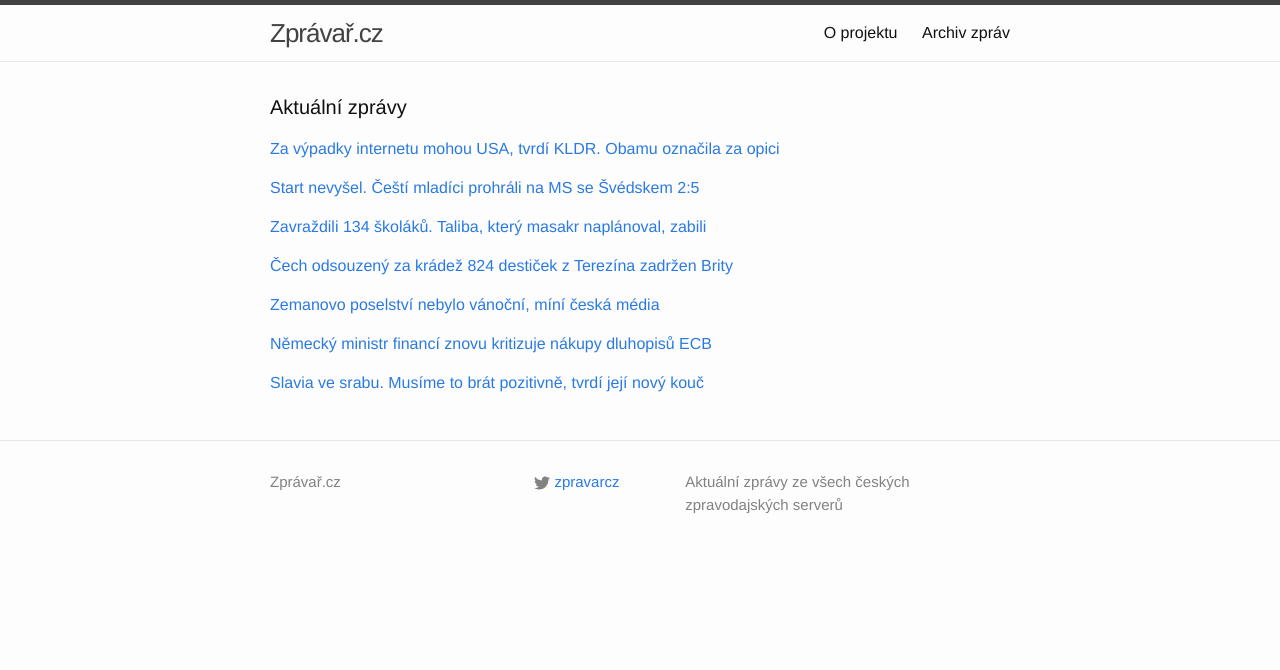
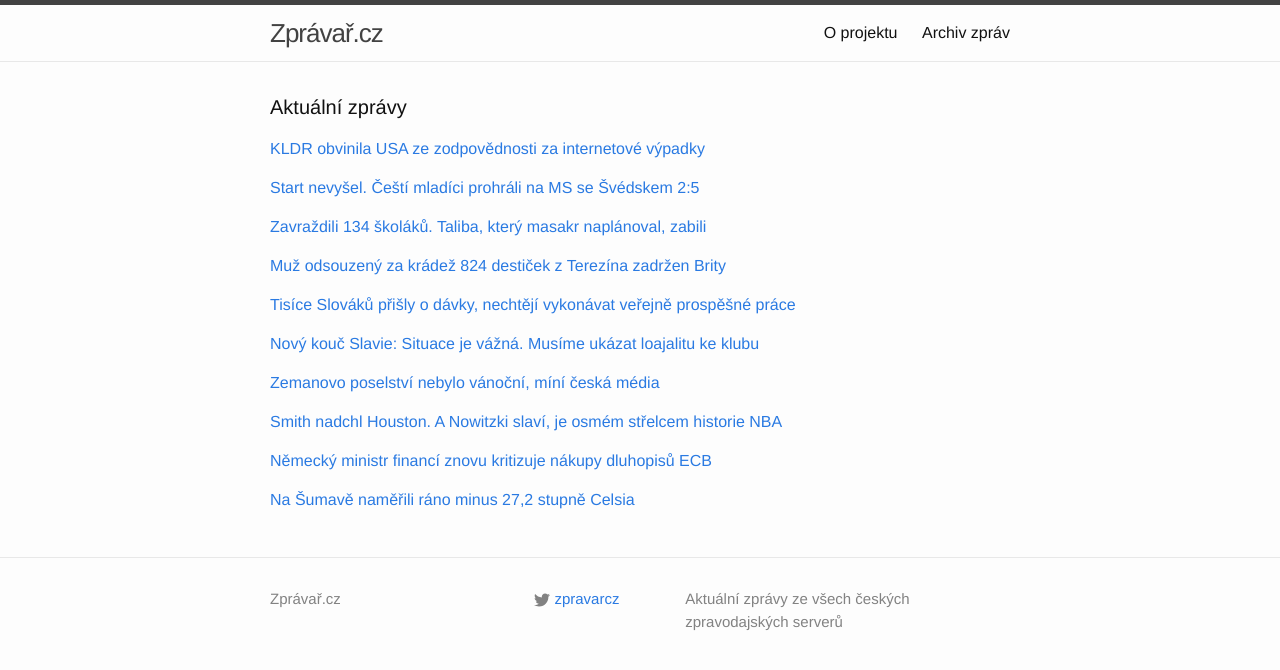
Before and after one commit to adliska/zpravar, a Jekyll site: the page built from index.html, in a window 1280 px wide. Shown: the top 670 px of the page. Built offline with Jekyll 4.4.1, drawn with Linux system fonts in a browser that asks for light colours.

Commit message:
zpravar news update

```diff
--- a/index.html
+++ b/index.html
@@ -5,9 +5,10 @@ layout: default
 <div class="home">
     <h1 class="page-heading">Aktuální zprávy</h1>
 
-<p><a href="javascript:;" onclick="toggle_visibility('zpravy0')">Za výpadky internetu mohou USA, tvrdí KLDR. Obamu označila za opici</a></p>
+<p><a href="javascript:;" onclick="toggle_visibility('zpravy0')">KLDR obvinila USA ze zodpovědnosti za internetové výpadky</a></p>
 <div id="zpravy0" style="display:none">
 <ul>
+<li><a href=http://e-svet.e15.cz/internet/kldr-obvinila-usa-ze-zodpovednosti-za-internetove-vypadky-1148800>KLDR obvinila USA ze zodpovědnosti za internetové výpadky - e-svet.e15.cz</a></li>
 <li><a href=http://www.ceskatelevize.cz/ct24/svet/296504-za-vypadky-internetu-mohou-usa-tvrdi-kldr-obamu-oznacila-za-opici/>Za výpadky internetu mohou USA, tvrdí KLDR. Obamu označila za opici - www.ceskatelevize.cz</a></li>
 <li><a href=http://www.novinky.cz/zahranicni/svet/357280-kldr-obvinila-usa-z-vypadku-internetu-pridala-rasisticke-urazky-obamy.html>KLDR obvinila USA z výpadku internetu, přidala rasistické urážky Obamy - www.novinky.cz</a></li>
 <li><a href=http://www.ceskenoviny.cz/zpravy/zpravy/kldr-oznacila-obamu-za-opici-z-tropickeho-lesa/1162655>KLDR označila Obamu za "opici z tropického lesa" - www.ceskenoviny.cz</a></li>
@@ -37,35 +38,61 @@ layout: default
 <li><a href=http://zpravy.aktualne.cz/zahranici/ve-skole-umrelo-150-lidi-muze-ktery-utok-planoval-zabili/r~a1bd058c8d9611e490f70025900fea04/>Ve škole umřelo 150 lidí. Muže, který útok plánoval, zabili - zpravy.aktualne.cz</a></li>
 <li><a href=http://zpravy.idnes.cz/pakistan-zastrelil-jednoho-z-velitelu-talibanu-saddama-pib-/zahranicni.aspx?c=A141227_074656_zahranicni_cen>Pákistán oznámil smrt velitele Talibanu, který naplánoval útok na školu - zpravy.idnes.cz</a></li>
 </ul>
-</div><p><a href="javascript:;" onclick="toggle_visibility('zpravy3')">Čech odsouzený za krádež 824 destiček z Terezína zadržen Brity</a></p>
+</div><p><a href="javascript:;" onclick="toggle_visibility('zpravy3')">Muž odsouzený za krádež 824 destiček z Terezína zadržen Brity</a></p>
 <div id="zpravy3" style="display:none">
 <ul>
+<li><a href=http://www.tyden.cz/rubriky/domaci/krimi/muz-odsouzeny-za-kradez-824-desticek-z-terezina-zadrzen-brity_328409.html>Muž odsouzený za krádež 824 destiček z Terezína zadržen Brity - www.tyden.cz</a></li>
 <li><a href=http://www.tyden.cz/rubriky/domaci/krimi/cech-odsouzeny-za-kradez-824-desticek-z-terezina-zadrzen-brity_328409.html>Čech odsouzený za krádež 824 destiček z Terezína zadržen Brity - www.tyden.cz</a></li>
 <li><a href=http://zpravy.idnes.cz/britove-zadrzeli-muze-ktery-ma-podminku-za-zmizeni-desticek-v-terezine-1no-/krimi.aspx?c=A141227_085113_krimi_cen>Britové zadrželi muže odsouzeného za zmizení destiček z hrobů v Terezíně - zpravy.idnes.cz</a></li>
 <li><a href=http://zpravy.aktualne.cz/domaci/cech-odsouzeny-za-kradez-824-desticek-z-terezina-byl-zadrzen/r~aafe10708d9e11e4a10c0025900fea04/>Čech odsouzený za krádež 824 destiček z Terezína byl zadržen - zpravy.aktualne.cz</a></li>
 <li><a href=http://www.ceskenoviny.cz/zpravy/zpravy/v-britanii-zadrzeli-cecha-ktery-kradl-v-terezinskem-pamatniku/1162673>V Británii zadrželi Čecha, který kradl v terezínském památníku - www.ceskenoviny.cz</a></li>
 <li><a href=http://www.novinky.cz/zahranicni/evropa/357274-britove-chytili-cecha-hledaneho-kvuli-kradezi-desticek-z-terezina.html>Britové chytili Čecha hledaného kvůli krádeži destiček z Terezína - www.novinky.cz</a></li>
 </ul>
-</div><p><a href="javascript:;" onclick="toggle_visibility('zpravy4')">Zemanovo poselství nebylo vánoční, míní česká média</a></p>
+</div><p><a href="javascript:;" onclick="toggle_visibility('zpravy4')">Tisíce Slováků přišly o dávky, nechtějí vykonávat veřejně prospěšné práce</a></p>
 <div id="zpravy4" style="display:none">
+<ul>
+<li><a href=http://zahranicni.ihned.cz/evropa-slovensko/c1-63303560-slovensko-socialni-davky-verejne-prospesne-prace-odmitnout>Tisíce Slováků přišly o dávky, nechtějí vykonávat veřejně prospěšné práce - zahranicni.ihned.cz</a></li>
+<li><a href=http://zpravy.aktualne.cz/zahranici/tisice-slovaku-odmitly-pracovat-prisly-o-socialni-davky/r~187dab6e8da511e4aff10025900fea04/>Tisíce Slováků odmítly pracovat, přišly o sociální dávky - zpravy.aktualne.cz</a></li>
+<li><a href=http://www.tyden.cz/rubriky/byznys/slovensko/tisice-chudych-prisly-o-davky-protoze-si-je-odmitli-odpracovat_328411.html>Tisíce chudých přišly o dávky, protože si je odmítli odpracovat - www.tyden.cz</a></li>
+<li><a href=http://zpravy.aktualne.cz/tisice-slovaku-odmitly-pracovat-prisly-o-socialni-davky/r~187dab6e8da511e4aff10025900fea04/>Tisíce Slováku odmítly pracovat, přišly o sociální dávky - zpravy.aktualne.cz</a></li>
+<li><a href=http://www.ceskenoviny.cz/zpravy/zpravy/tisice-slovaku-prisly-o-davky-protoze-si-je-odmitli-odpracovat/1162684>Tisíce Slováků přišly o dávky, protože si je odmítli odpracovat - www.ceskenoviny.cz</a></li>
+</ul>
+</div><p><a href="javascript:;" onclick="toggle_visibility('zpravy5')">Nový kouč Slavie: Situace je vážná. Musíme ukázat loajalitu ke klubu</a></p>
+<div id="zpravy5" style="display:none">
+<ul>
+<li><a href=http://hokej.idnes.cz/hokejova-extraliga-sparta-slavia-rozhovor-s-trenerem-gregorem-pvo-/hokej.aspx?c=A141227_092617_hokej_bem>Nový kouč Slavie: Situace je vážná. Musíme ukázat loajalitu ke klubu - hokej.idnes.cz</a></li>
+<li><a href=http://www.tyden.cz/rubriky/sport/hokej/extraliga/slavia-ve-srabu-musime-to-brat-pozitivne-tvrdi-jeji-novy-kouc_328398.html>Slavia ve srabu. Musíme to brát pozitivně, tvrdí její nový kouč - www.tyden.cz</a></li>
+<li><a href=http://sport.aktualne.cz/novy-trener-slavie-u-hracu-mi-schazela-loajalita-ke-klubu/r~0dee351e8d4711e49f60002590604f2e/>Nový trenér Slavie: U hráčů mi scházela loajalita ke klubu - sport.aktualne.cz</a></li>
+<li><a href=http://www.tyden.cz/rubriky/sport/hokej/extraliga/slavie-ve-srabu-musime-to-brat-pozitivne-tvrdi-jeji-novy-kouc_328398.html>Slavie ve srabu. Musíme to brát pozitivně, tvrdí její nový kouč - www.tyden.cz</a></li>
+</ul>
+</div><p><a href="javascript:;" onclick="toggle_visibility('zpravy6')">Zemanovo poselství nebylo vánoční, míní česká média</a></p>
+<div id="zpravy6" style="display:none">
 <ul>
 <li><a href=http://www.ceskenoviny.cz/zpravy/zpravy/zemanovo-poselstvi-nebylo-vanocni-mini-ceska-media/1162652>Zemanovo poselství nebylo vánoční, míní česká média - www.ceskenoviny.cz</a></li>
 <li><a href=http://www.tyden.cz/rubriky/domaci/zemanuv-projev-nebyl-vanocni-ale-sebestredny-mini-media_328400.html>Zemanův projev nebyl vánoční, ale sebestředný, míní média - www.tyden.cz</a></li>
 <li><a href=http://zpravy.aktualne.cz/domaci/media-kritizuji-zemanuv-projev-soustredil-se-na-sebe-tvrdi/r~ad0193548d9111e49e4b0025900fea04/>Média kritizují Zemanův projev. Soustředil se na sebe, tvrdí - zpravy.aktualne.cz</a></li>
 <li><a href=http://www.denik.cz/z_domova/media-zemanovo-poselstvi-nebylo-vanocni-20141227.html>Média: Zemanovo poselství nebylo vánoční - www.denik.cz</a></li>
 </ul>
-</div><p><a href="javascript:;" onclick="toggle_visibility('zpravy5')">Německý ministr financí znovu kritizuje nákupy dluhopisů ECB</a></p>
-<div id="zpravy5" style="display:none">
+</div><p><a href="javascript:;" onclick="toggle_visibility('zpravy7')">Smith nadchl Houston. A Nowitzki slaví, je osmém střelcem historie NBA</a></p>
+<div id="zpravy7" style="display:none">
+<ul>
+<li><a href=http://sport.idnes.cz/nba-basketbal-denni-souhrn-dc7-/basket.aspx?c=A141227_093942_sport-basket_ten>Smith nadchl Houston. A Nowitzki slaví, je osmém střelcem historie NBA - sport.idnes.cz</a></li>
+<li><a href=http://www.sportovninoviny.cz/zpravy/nowitzki-se-posunul-na-osme-misto-historicke-tabulky-strelcu-nba/1162688>Nowitzki se posunul na osmé místo historické tabulky střelců NBA - www.sportovninoviny.cz</a></li>
+<li><a href=http://www.denik.cz/ostatni_sport/nowitzki-prekonal-dalsi-metu-posunul-na-osme-misto-historicke-tabulky-strelcu-20.html>Nowitzki překonal další metu, posunul na osmé místo tabulky střelců NBA - www.denik.cz</a></li>
+<li><a href=http://sport.aktualne.cz/nowitzki-se-posunul-na-osme-misto-historicke-tabulky-strelcu/r~ed051fee8d9f11e4b98c002590604f2e/>Nowitzki se posunul na osmé místo historické tabulky střelců - sport.aktualne.cz</a></li>
+</ul>
+</div><p><a href="javascript:;" onclick="toggle_visibility('zpravy8')">Německý ministr financí znovu kritizuje nákupy dluhopisů ECB</a></p>
+<div id="zpravy8" style="display:none">
 <ul>
 <li><a href=http://www.denik.cz/ekonomika/nemecky-ministr-financi-znovu-kritizuje-nakupy-dluhopisu-ecb-20141227.html>Německý ministr financí znovu kritizuje nákupy dluhopisů ECB - www.denik.cz</a></li>
 <li><a href=http://www.financninoviny.cz/zpravodajstvi/zpravy/nemecky-ministr-financi-znovu-kritizuje-nakupy-dluhopisu-ecb/1162649>Německý ministr financí znovu kritizuje nákupy dluhopisů ECB - www.financninoviny.cz</a></li>
 <li><a href=http://byznys.ihned.cz/c1-63303160-ecb-evropska-centralni-banka-nakupy-dluhopisu-wolfgang-schauble-nemecko-euro-eurozona>Schäuble kritizuje nákupy dluhopisů ECB a žádá především reformy - byznys.ihned.cz</a></li>
 </ul>
-</div><p><a href="javascript:;" onclick="toggle_visibility('zpravy6')">Slavia ve srabu. Musíme to brát pozitivně, tvrdí její nový kouč</a></p>
-<div id="zpravy6" style="display:none">
+</div><p><a href="javascript:;" onclick="toggle_visibility('zpravy9')">Na Šumavě naměřili ráno minus 27,2 stupně Celsia</a></p>
+<div id="zpravy9" style="display:none">
 <ul>
-<li><a href=http://www.tyden.cz/rubriky/sport/hokej/extraliga/slavia-ve-srabu-musime-to-brat-pozitivne-tvrdi-jeji-novy-kouc_328398.html>Slavia ve srabu. Musíme to brát pozitivně, tvrdí její nový kouč - www.tyden.cz</a></li>
-<li><a href=http://sport.aktualne.cz/novy-trener-slavie-u-hracu-mi-schazela-loajalita-ke-klubu/r~0dee351e8d4711e49f60002590604f2e/>Nový trenér Slavie: U hráčů mi scházela loajalita ke klubu - sport.aktualne.cz</a></li>
-<li><a href=http://www.tyden.cz/rubriky/sport/hokej/extraliga/slavie-ve-srabu-musime-to-brat-pozitivne-tvrdi-jeji-novy-kouc_328398.html>Slavie ve srabu. Musíme to brát pozitivně, tvrdí její nový kouč - www.tyden.cz</a></li>
+<li><a href=http://www.denik.cz/z_domova/na-sumave-namerili-rano-minus-27-2-stupne-celsia-20141227.html>Na Šumavě naměřili ráno minus 27,2 stupně Celsia - www.denik.cz</a></li>
+<li><a href=http://www.novinky.cz/domaci/357281-na-sumave-rano-namerili-minus-27-2-stupne.html>Na Šumavě ráno naměřili minus 27,2 stupně - www.novinky.cz</a></li>
+<li><a href=http://www.ceskenoviny.cz/zpravy/zpravy/v-rokytske-slati-na-sumave-bylo-rano-minus-27-2-st-c/1162690>V Rokytské slati na Šumavě bylo ráno minus 27,2 st.C - www.ceskenoviny.cz</a></li>
 </ul>
 </div></div>
```
